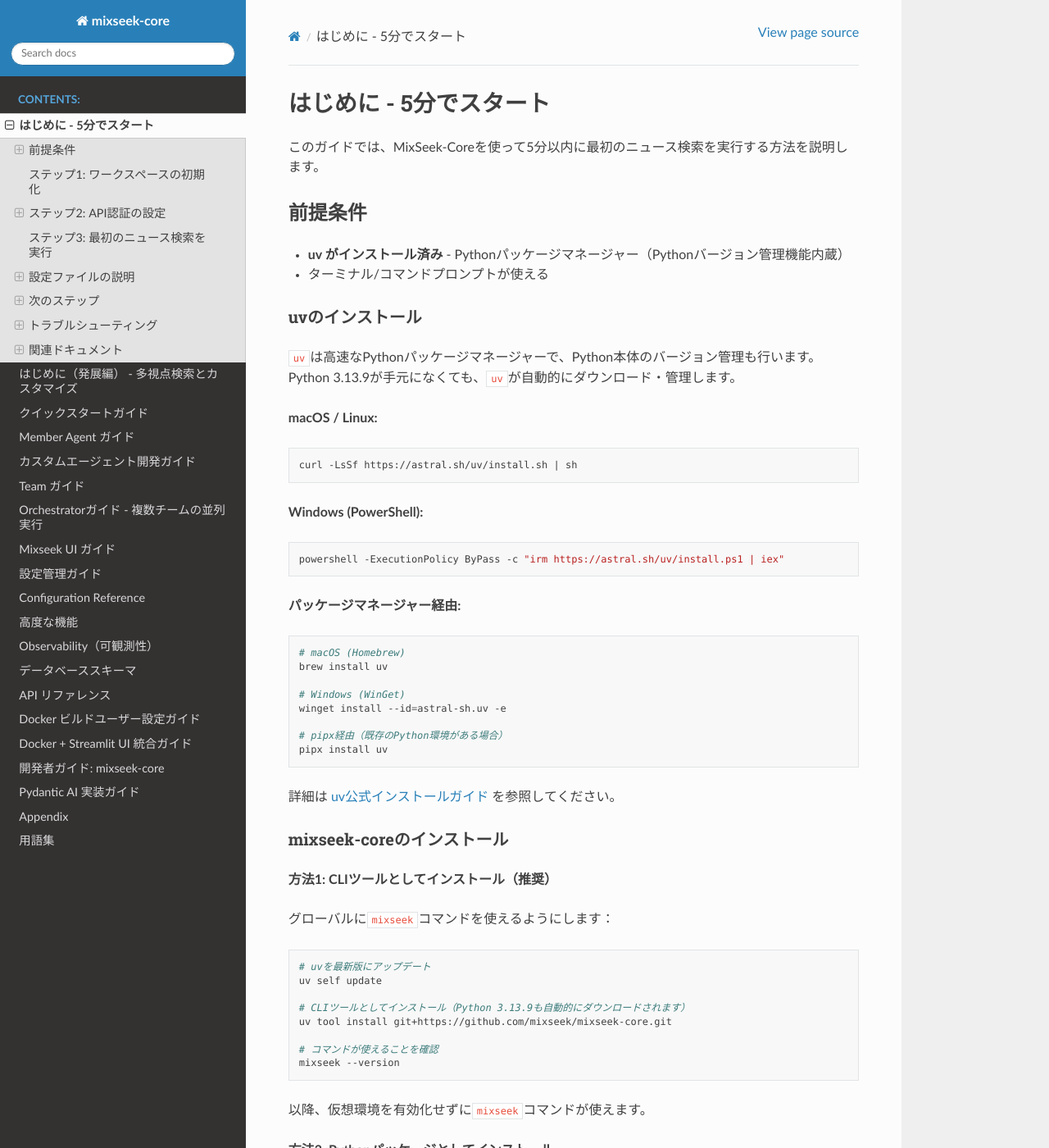
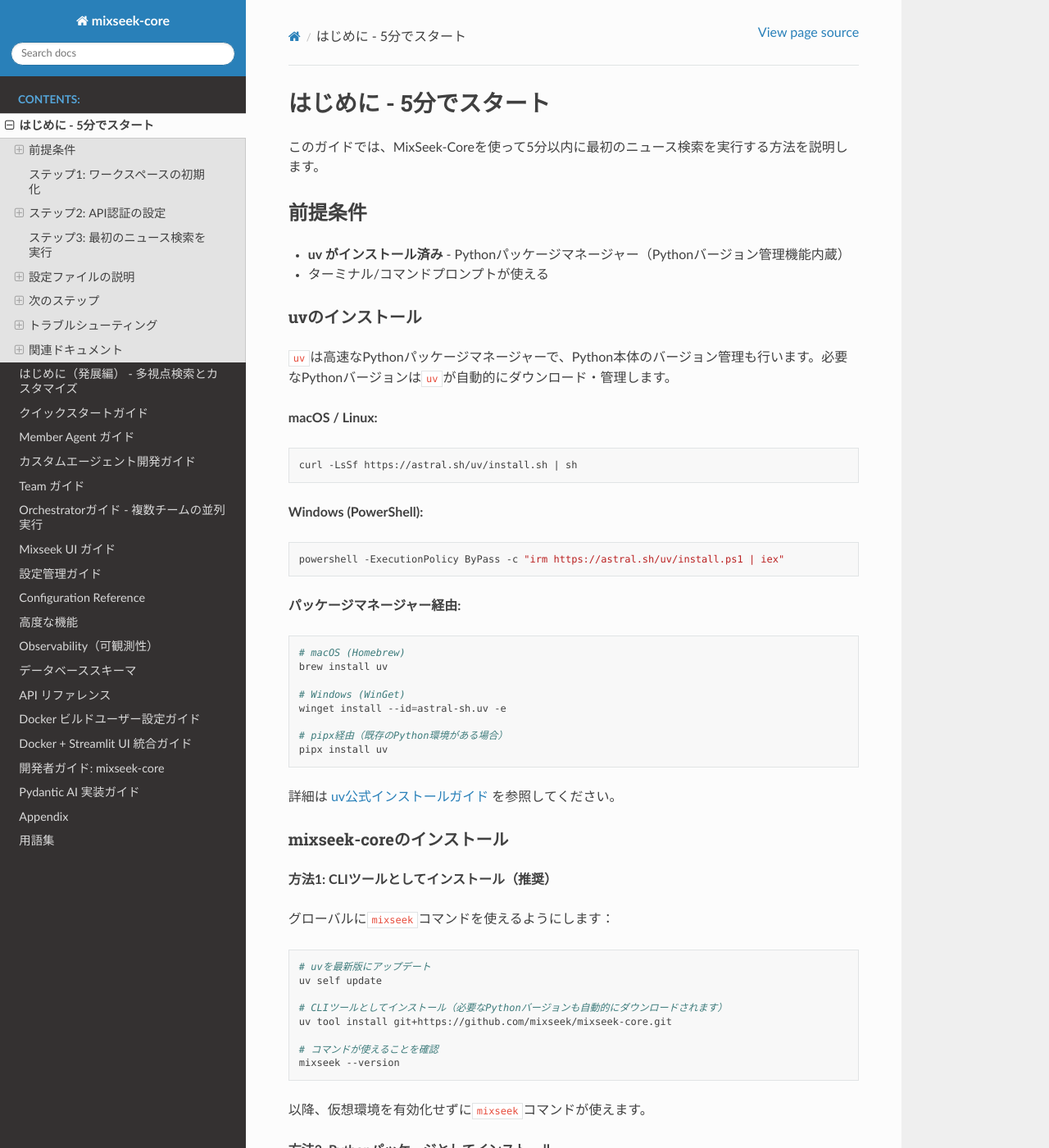
Before and after one commit to mixseek/mixseek-core, a Sphinx documentation site: the page built from docs/getting-started.md, in a window 1280 px wide and 1400 px high. Shown: the whole window at 82% size. Built offline with Sphinx 7.4.7 and the Read the Docs theme 3.1.0, drawn with Linux system fonts in a browser that asks for light colours.

Commit message:
Remove specific Python version mentions from getting started guide
Changed references to Python 3.13.9 to generic "required Python version"
to avoid manual updates when the Python version changes. The uv tool
automatically manages the correct Python version based on project config.

🤖 Generated with [Claude Code](https://claude.com/claude-code)

Co-Authored-By: Claude <noreply@anthropic.com>

````diff
--- a/docs/getting-started.md
+++ b/docs/getting-started.md
@@ -9,7 +9,7 @@
 
 ### uvのインストール
 
-`uv`は高速なPythonパッケージマネージャーで、Python本体のバージョン管理も行います。Python 3.13.9が手元になくても、`uv`が自動的にダウンロード・管理します。
+`uv`は高速なPythonパッケージマネージャーで、Python本体のバージョン管理も行います。必要なPythonバージョンは`uv`が自動的にダウンロード・管理します。
 
 **macOS / Linux:**
 ```bash
@@ -45,7 +45,7 @@ pipx install uv
 # uvを最新版にアップデート
 uv self update
 
-# CLIツールとしてインストール（Python 3.13.9も自動的にダウンロードされます）
+# CLIツールとしてインストール（必要なPythonバージョンも自動的にダウンロードされます）
 uv tool install git+https://github.com/mixseek/mixseek-core.git
 
 # コマンドが使えることを確認
````
